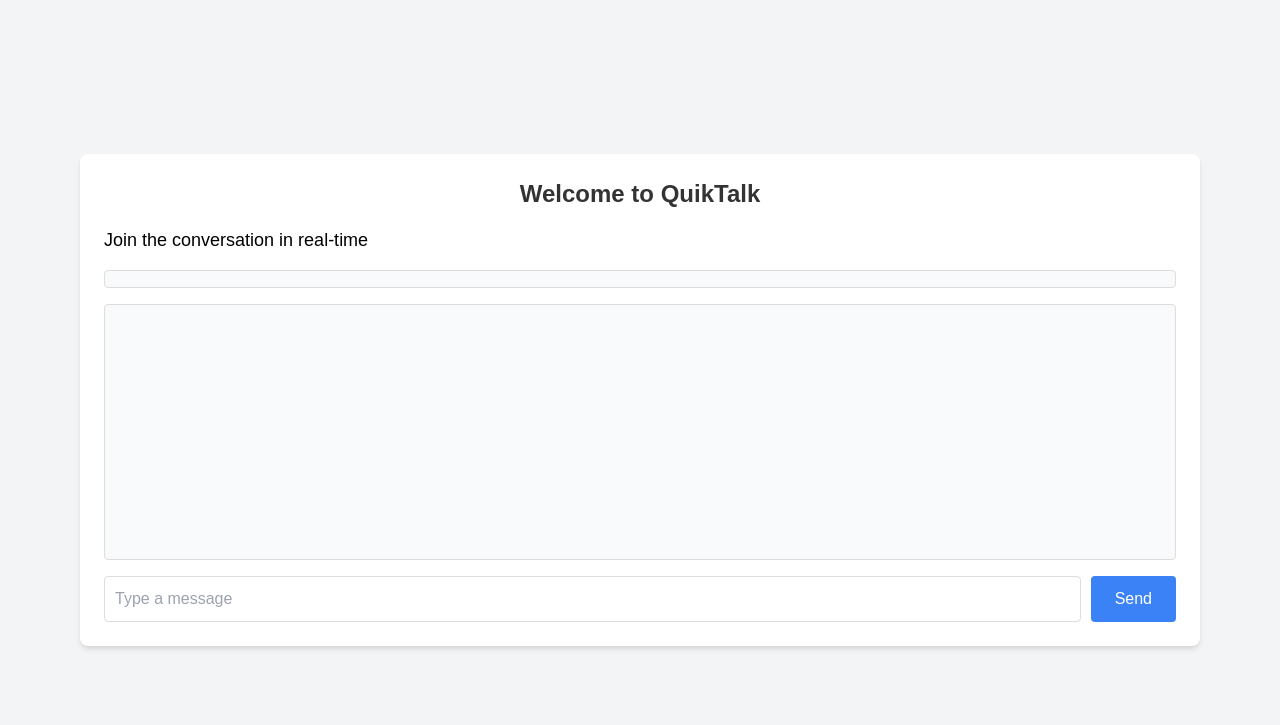
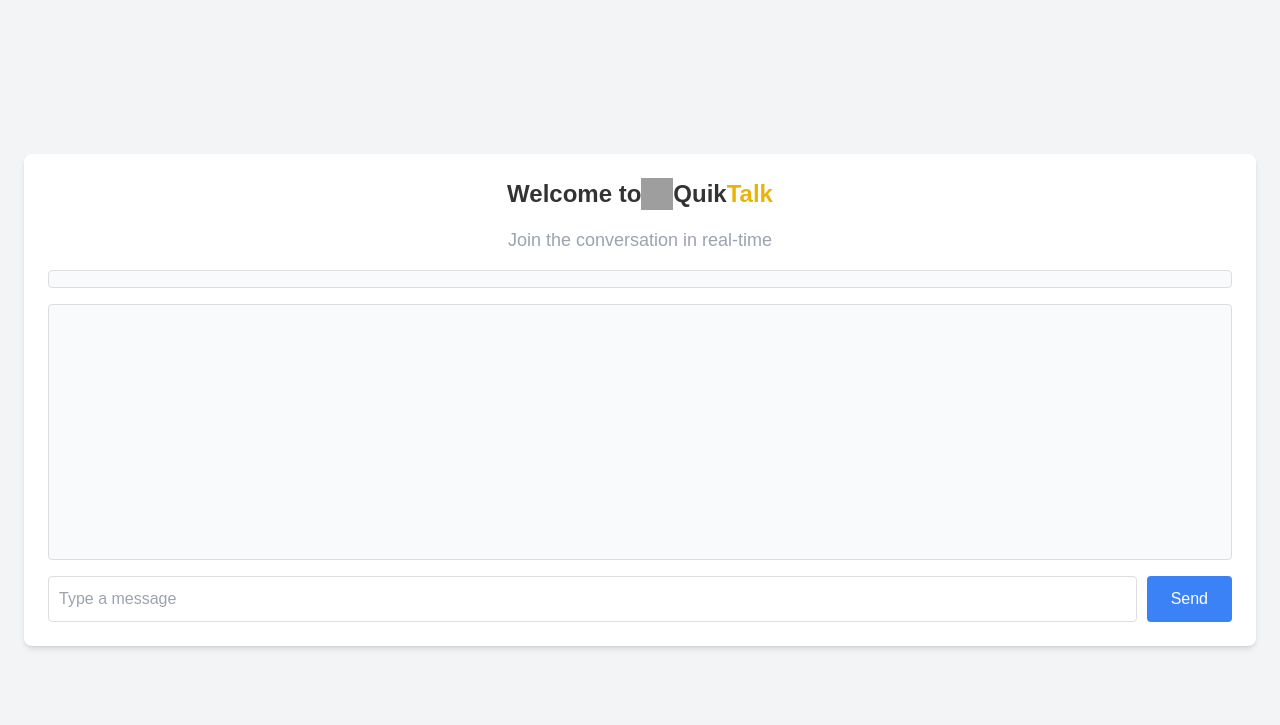
Before and after one commit to jannat-miftahul/chat-app, a Flask app: page / in a window 1280 px wide. Shown: the top 725 px of the page. Run offline with Flask 3, Linux system fonts and the light colour scheme; some libraries are stand-ins or nearby versions; grey boxes are pictures that could not be loaded.

Commit message:
Add message processing algorithms: FCFS, LRU, and Priority queues; enhance UI layout

```diff
--- a/app.py
+++ b/app.py
@@ -1,36 +1,77 @@
 from flask import Flask, render_template, request
 from flask_socketio import SocketIO, send, emit, join_room, leave_room
-from collections import deque
+from collections import deque, OrderedDict
+import time
 
 app = Flask(__name__)
 app.config['SECRET_KEY'] = 'your_secret_key'
 socketio = SocketIO(app, cors_allowed_origins="*")
 
 users = {}
-message_queue = deque()
+message_queue = deque()  # For FCFS and FIFO
+lru_message_queue = OrderedDict()  # For LRU
+priority_queue = []  # For Priority Scheduling
 
 @app.route('/')
 def home():
     return render_template('index.html')
 
-# use socketio to send and receive messages
 @socketio.on('message')
-
-# handle the message
 def handle_message(msg):
     username = users.get(request.sid, "Anonymous")
+    timestamp = time.time()
+    priority = 1  # Default priority, you can change this based on your criteria
+
+    # Add message to FCFS/FIFO queue
     message_queue.append((username, msg))
-    process_message_queue()
 
-# broadcast the message to all users
-# used algorithm - breadth first search
-def process_message_queue():
+    # Add message to LRU queue
+    lru_message_queue[(username, msg)] = timestamp
+
+    # Add message to Priority queue
+    priority_queue.append((priority, username, msg))
+    priority_queue.sort(reverse=True)  # Sort by priority (highest first)
+
+    # Process messages based on the desired algorithm
+    process_fcfs_queue()
+    # process_fifo_queue()
+    # process_lru_queue()
+    # process_round_robin_queue()
+    # process_priority_queue()
+
+def process_fcfs_queue():
     while message_queue:
         username, msg = message_queue.popleft()
         print(f"Message from {username}: {msg}")
         send(f"{username}: {msg}", broadcast=True)
 
-# handle connect and disconnect events
+def process_fifo_queue():
+    while message_queue:
+        username, msg = message_queue.popleft()
+        print(f"Message from {username}: {msg}")
+        send(f"{username}: {msg}", broadcast=True)
+
+def process_lru_queue():
+    while lru_message_queue:
+        lru_message = min(lru_message_queue, key=lru_message_queue.get)
+        username, msg = lru_message
+        del lru_message_queue[lru_message]
+        print(f"Message from {username}: {msg}")
+        send(f"{username}: {msg}", broadcast=True)
+
+def process_round_robin_queue(time_slice=1):
+    while message_queue:
+        username, msg = message_queue.popleft()
+        print(f"Message from {username}: {msg}")
+        send(f"{username}: {msg}", broadcast=True)
+        time.sleep(time_slice)  # Simulate time slice
+
+def process_priority_queue():
+    while priority_queue:
+        priority, username, msg = priority_queue.pop(0)
+        print(f"Message from {username} with priority {priority}: {msg}")
+        send(f"{username}: {msg}", broadcast=True)
+
 @socketio.on('connect')
 def handle_connect():
     print("A user connected!")
@@ -43,7 +84,6 @@
         send(f"{username} has left the chat", broadcast=True)
         emit('update_user_list', list(users.values()), broadcast=True)
 
-# handle setting the username
 @socketio.on('set_username')
 def handle_set_username(username):
     users[request.sid] = username
--- a/templates/index.html
+++ b/templates/index.html
@@ -14,14 +14,19 @@
 </head>
 
 <body class="bg-gray-100">
-    <div class="container mx-auto p-20">
+    <div class="container mx-auto p-6">
         <div class="bg-white shadow-md rounded-lg p-6">
-            <h1 class="text-2xl font-bold mb-4">Welcome to QuikTalk</h1>
-            <h4 class="text-lg mb-4">Join the conversation in real-time</h4>
+            <h1 class="text-2xl font-bold mb-4 flex items-center justify-center">Welcome to
+                <img src="https://i.ibb.co.com/4NMNZsv/vector-chat-icon-png-302635.jpg" alt="QuikTalk"
+                    class="inline-block h-8 w-8"> <span class="text-blue-500"></span>Quik <span
+                    class="text-yellow-500">Talk</span>
+            </h1>
+            <h4 class="text-lg text-gray-400 mb-4 text-center">Join the conversation in real-time</h4>
             <div id="user-list" class="user-list mb-4 p-2 border rounded bg-gray-50"></div>
             <div id="messages" class="messages mb-4 p-2 border rounded bg-gray-50 h-64 overflow-y-scroll"></div>
             <div class="input-container flex">
-                <input type="text" id="message-input" placeholder="Type a message" class="flex-grow p-2 border rounded-l">
+                <input type="text" id="message-input" placeholder="Type a message"
+                    class="flex-grow p-2 border rounded-l">
                 <button onclick="sendMessage()" class="bg-blue-500 text-white py-2 px-6 rounded-r">Send</button>
             </div>
         </div>
```
